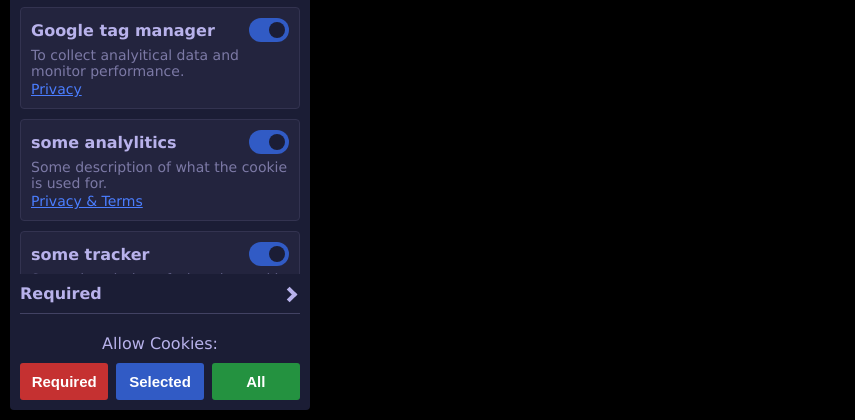
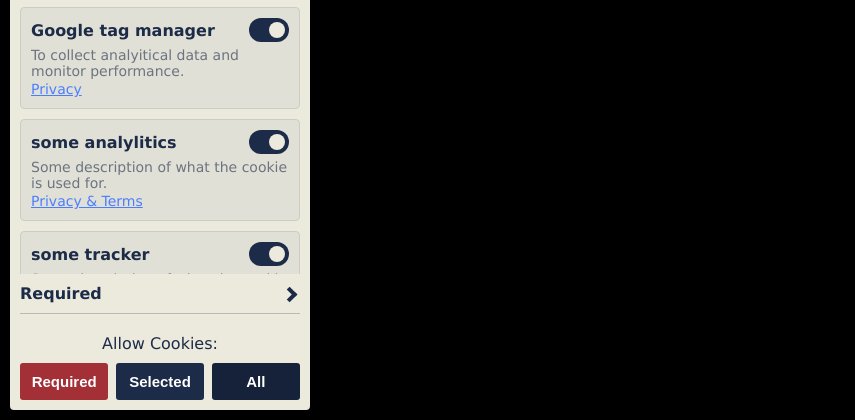
Before and after one commit to Dunks1980/Cookiemunch, a website: page serve/dist_custom.html in a window 1280 px wide. Shown: the part 380-800 px from the top of the page, without its empty margins (0-855 px from the left). Drawn offline with nearby package versions, Linux system fonts and the light colour scheme; files that its build step writes are made by us from their sources; files whose address does not match are found by name.

Commit message:
added gs branch

```diff
--- a/src_custom/scss/cookiemunch_custom.scss
+++ b/src_custom/scss/cookiemunch_custom.scss
@@ -15,15 +15,15 @@
 $required-bg: transparentize($required-bg-color, 0.5);
 
 // override theme:
-$main-body-bg: #1b1d35;
-$main-body-text: rgb(184, 178, 235);
+$main-body-bg: #ebeadd;
+$main-body-text: #1c2b48;
 $main-body-border-shadow: 0 10px 30px 0px rgba(0, 0, 0, 0.4);
 $btn-border: 0px solid #fff;
 $btn-text: #fff;
-$btn-bg-decline: rgb(197, 49, 49);
+$btn-bg-decline: #a33036;
 $btn-bg-accept_select: #4b4b4b;
-$btn-bg-accept_selected: rgb(49, 91, 197);
-$btn-bg-accept_all: rgb(36, 146, 64);
+$btn-bg-accept_selected: #1c2b48;
+$btn-bg-accept_all: #16223a;
 $switch-on-bg: $btn-bg-accept_selected;
 $mix-btn-bg-with: $main-body-text;
 $mix-btn-bg-with-percent: 65%;
```
Also changed, not shown: serve/src_custom.html (+1 -0 lines).
